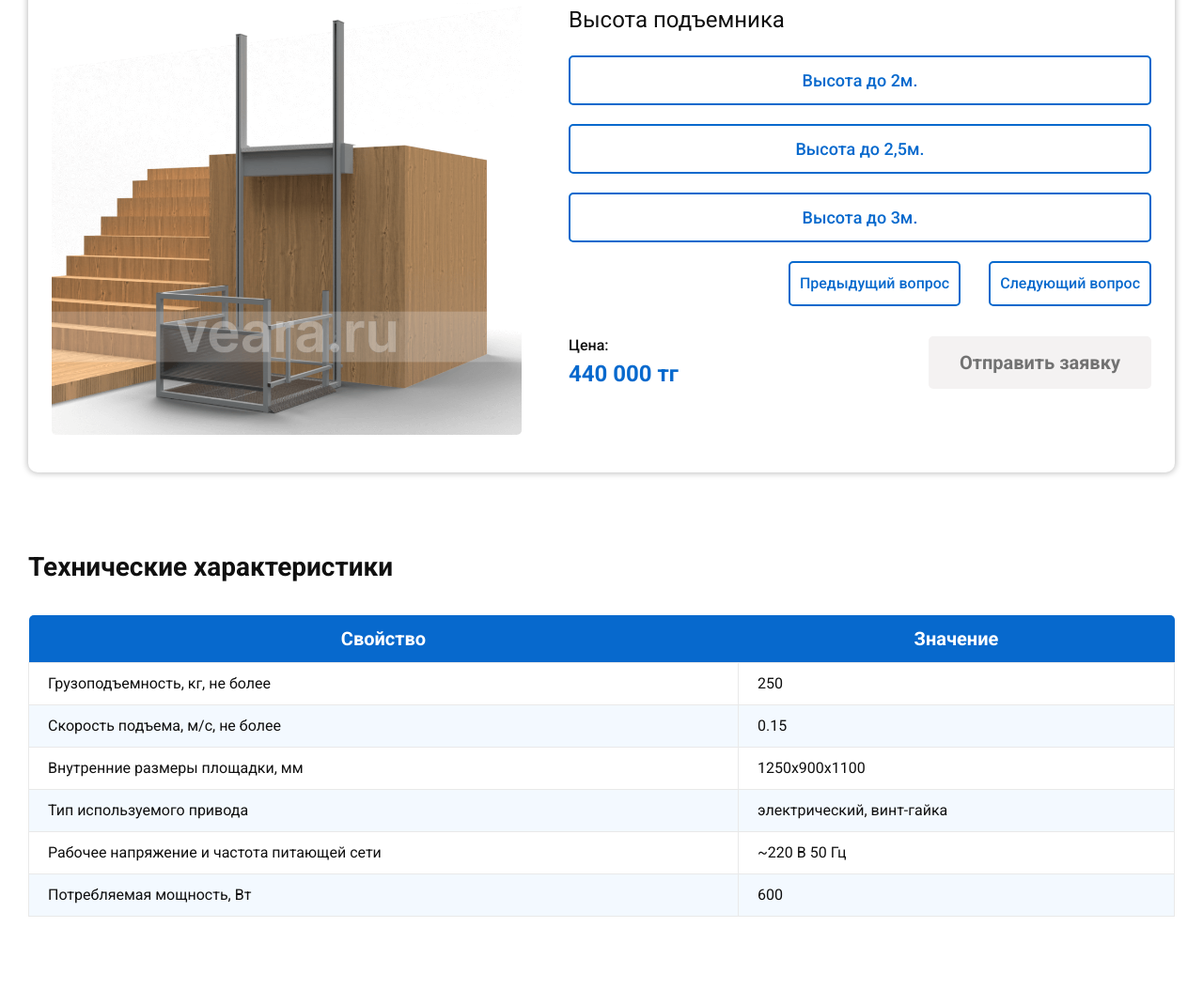
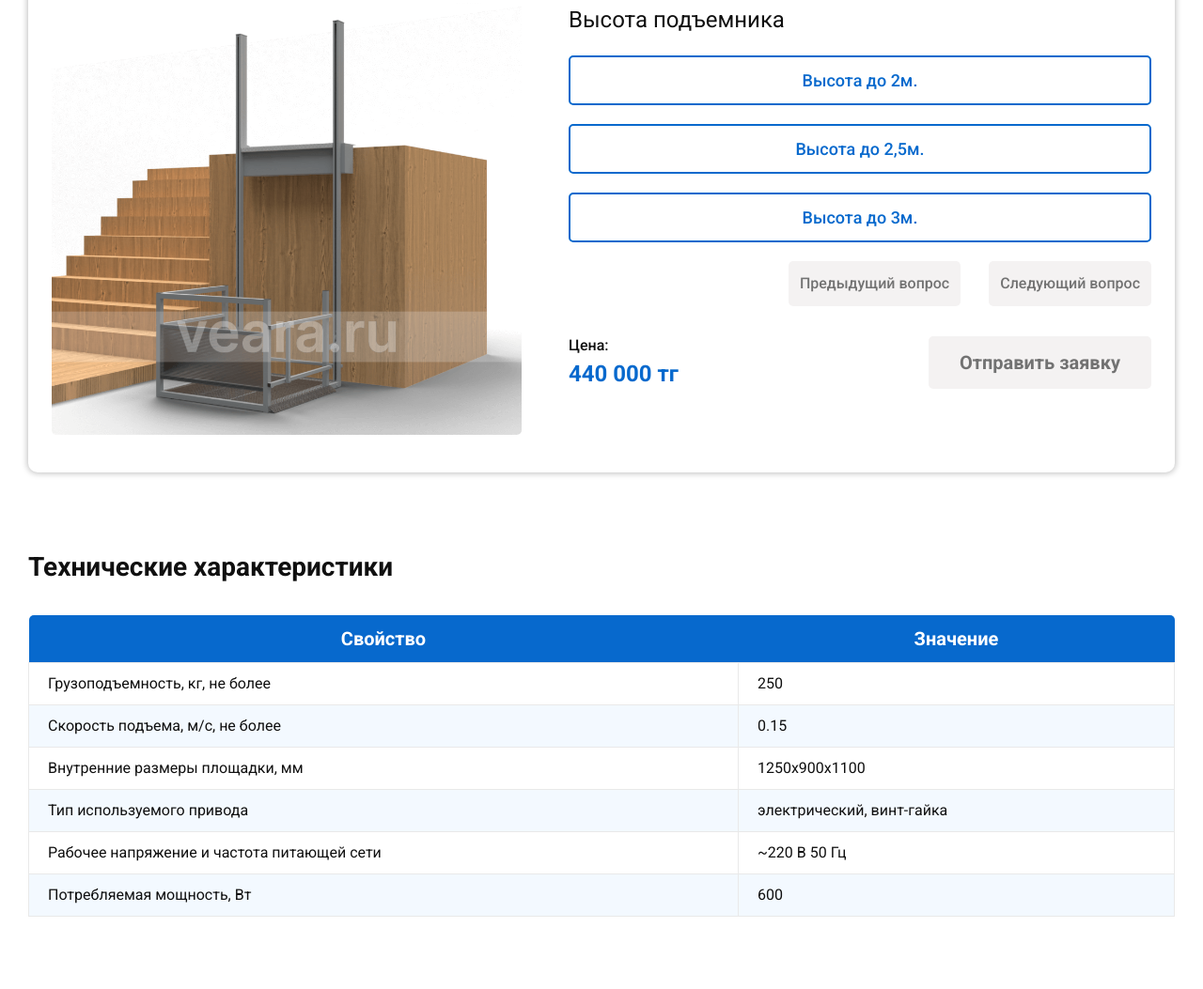
Before and after one commit to DaniilShest/EasyWay.kz, a plain HTML site: page pages/item.html in a window 1280 px wide. Shown: the part 2599-3652 px from the top of the page at 94% size. Drawn offline with nearby package versions, Linux system fonts and the light colour scheme.

Commit message:
add updateControls

```diff
--- a/js/constructor.js
+++ b/js/constructor.js
@@ -2,8 +2,8 @@ const step = document.getElementById('item-constuctor-step')
 const next = document.getElementById('item-constuctor-next')
 const prev = document.getElementById('item-constuctor-prev')
 const price = document.getElementById('item-constuctor-price')
-let activeStep = 0
-let btns;
+const submitBtn = document.getElementById('item-constructor-submit')
+let activeStep = 0;
 const priceArray = {
     0: 440000
 }
@@ -62,7 +62,18 @@ function updateStep(index) {
         step.innerHTML += `
         <a class="btn-light item-constuctor__btn" data-price="${option.data}">${option.title}</a>`
     })
-    btns = document.querySelectorAll('.item-constuctor__btn')
+    const btns = getBtns()
+    updateBtns(btns)
+    updateControls(btns)
+}
+
+function getBtns() {
+    const btns = document.querySelectorAll('.item-constuctor__btn')
+    return btns
+}
+
+function updateBtns(btns) {
+
     btns.forEach(btn => {
         btn.addEventListener('click', () => {
 
@@ -71,20 +82,29 @@ function updateStep(index) {
             })
             btn.classList.add('active')
             priceArray[activeStep + 1] = Number(btn.dataset.price)
-
             updatePrice()
+            updateControls()
         })
     })
 }
 
-next.addEventListener('click', () => {
+function checkActivatedBtn(btns) {
+    btns.forEach((btn) => {
+        if (btn.classList.contains('active')) return true
+    })
+    return false
+}
+
+next.addEventListener('click', (e) => {
+    e.preventDefault()
     if (activeStep < formSteps.length - 1) {
         activeStep++;
         updateStep(activeStep)
     }
 })
 
-prev.addEventListener('click', () => {
+prev.addEventListener('click', (e) => {
+    e.preventDefault()
     if (activeStep > 0) {
         priceArray[activeStep] = 0
         priceArray[activeStep + 1] = 0
@@ -94,6 +114,20 @@ prev.addEventListener('click', () => {
     }
 })
 
+function updateControls(btns) {
+    if (activeStep === 0) prev.setAttribute('disabled', true)
+    if (activeStep > 0) prev.removeAttribute('disabled')
+
+    if (activeStep === formSteps.length - 1) next.setAttribute('disabled', true)
+    if (activeStep < formSteps.length - 1) next.removeAttribute('disabled')
+
+    if (activeStep === formSteps.length - 1) submitBtn.removeAttribute('disabled')
+    if (activeStep < formSteps.length - 1) submitBtn.setAttribute('disabled', true)
+
+    if (checkActivatedBtn(btns)) next.removeAttribute('disabled')
+    if (!checkActivatedBtn(btns)) next.setAttribute('disabled', true)
+}
+
 function updatePrice() {
     let sum = 0;
     for (let price of Object.values(priceArray)) {
@@ -102,4 +136,6 @@ function updatePrice() {
     price.innerHTML = sum
 }
 
-window.onload = updateStep(0)
+window.onload = () => {
+    updateStep(0)
+}
--- a/pages/item.html
+++ b/pages/item.html
@@ -276,25 +276,14 @@
                         <img src="../img/item/1.png" alt="" class="item-constuctor__img">
                         <form class="item-constuctor__form" action="">
                             <div class="item-constuctor__step" id="item-constuctor-step">
-                                <div class="item-constuctor__question">Высота подъема</div>
-                                <div class="item-constuctor__options">
-                                    <a class="btn-light item-constuctor__btn active" data-price="0">
-                                        Высота до 2м.
-                                    </a>
-                                    <a class="btn-light item-constuctor__btn" data-price="50000">
-                                        Высота до 2,5м.
-                                    </a>
-                                    <a class="btn-light item-constuctor__btn" data-price="50000">
-                                        Высота до 3м.
-                                    </a>
-                                </div>
+
                             </div>
                             <div class="item-constuctor__controls">
-                                <a disabled class="btn-light item-constuctor__btn-prev" id="item-constuctor-prev">
-                                    Предыдущий вопрос</a>
-                                <a class="btn-light item-constuctor__btn-next" id="item-constuctor-next">
+                                <button class="btn-light item-constuctor__btn-prev" id="item-constuctor-prev">
+                                    Предыдущий вопрос</button>
+                                <button class="btn-light item-constuctor__btn-next" id="item-constuctor-next">
                                     Следующий вопрос
-                                </a>
+                                </button>
                             </div>
 
                             <div class="item-constuctor__footer">
```
